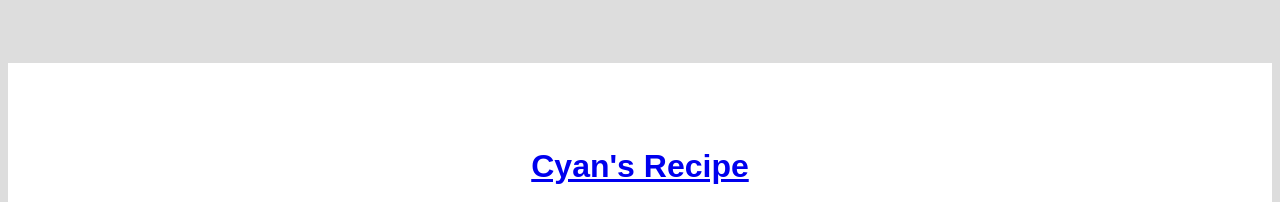
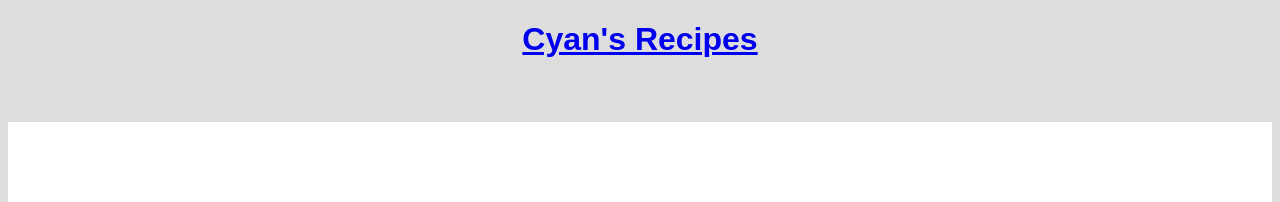
Before and after one commit to Cyaaaaaaaaan/odin-recipes, a plain HTML site: page recipes/sinigang-na-baboy.html in a window 1280 px wide. Shown: the top 202 px of the page. Drawn offline with Linux system fonts and the light colour scheme.

Commit message:
Typo fix

```diff
--- a/recipes/sinigang-na-baboy.html
+++ b/recipes/sinigang-na-baboy.html
@@ -6,9 +6,9 @@
         <link rel="stylesheet" href="../style.css">
     </head>
     <body>
+        <h1><a href="../index.html">Cyan's Recipes</a></h1>
         <div class="card">
             <div class="first">
-                <h1><a href="../index.html">Cyan's Recipe</a></h1>
                 <h2>Sinigang na Baboy</h2>
                 <img src="sinigang-na-baboy-500x500.jpg">
                 <h2><strong>Sinigang na Baboy</strong> - Filipino soup, made mainly with pork belly and tamarind!</h2>
```
Also changed, not shown: recipes/adobong-manok.html (+1 -1 lines).
